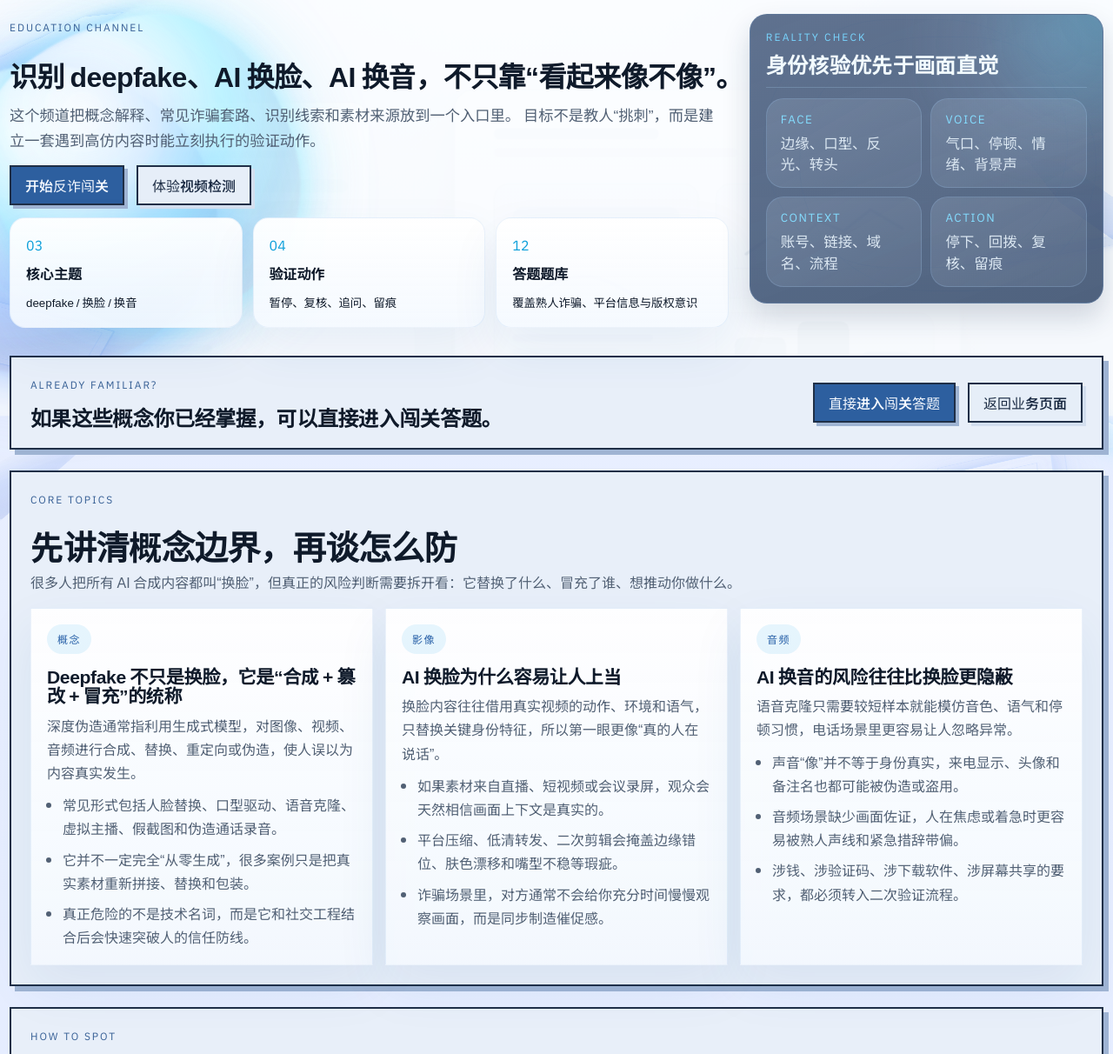
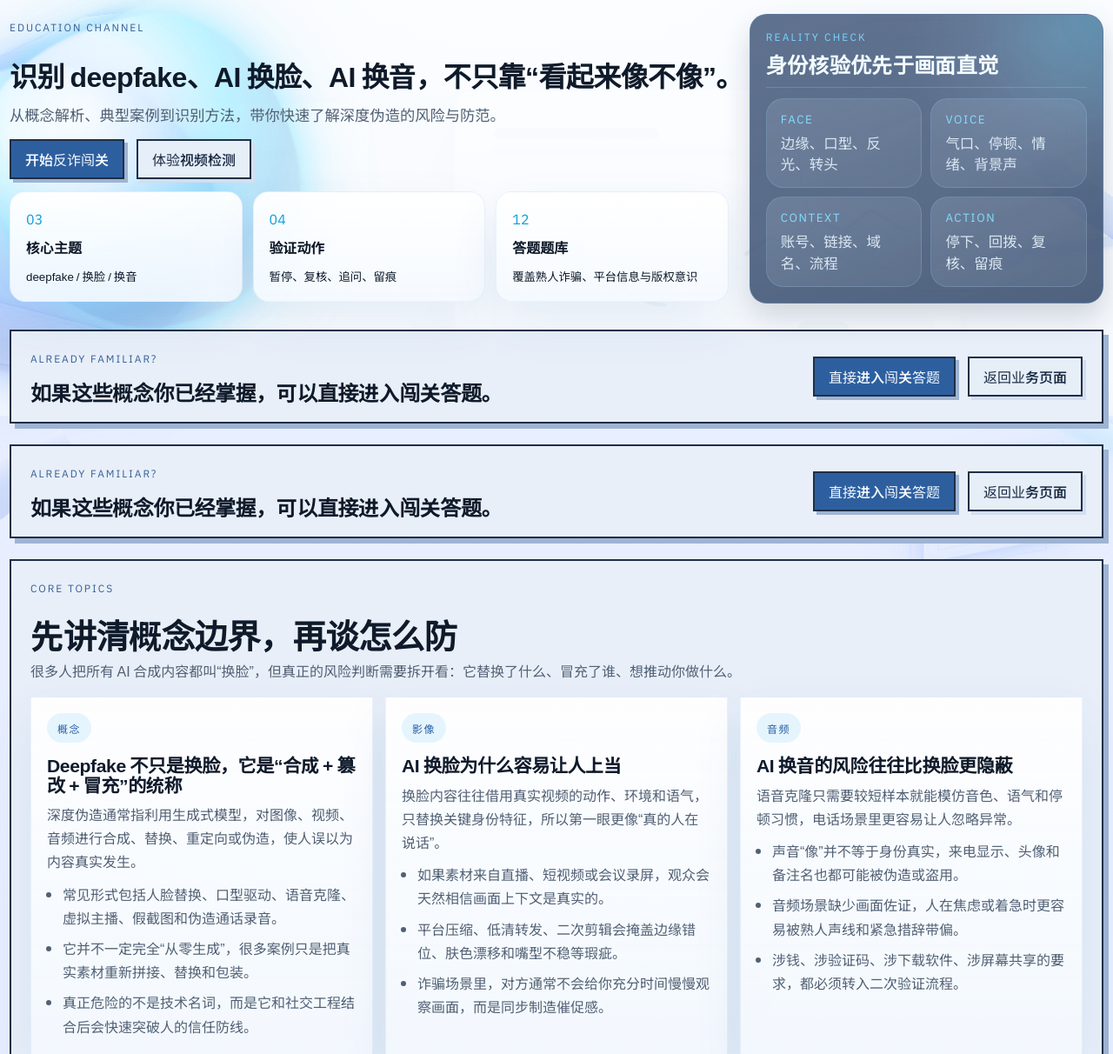
Before and after one commit to lkxdsb/deepfake, a FastAPI app: page /education in a window 1280 px wide. Shown: the part 70-1282 px from the top of the page at 87% size. Run offline with FastAPI, Linux system fonts and the light colour scheme.

Commit message:
修改部分文字

```diff
--- a/app/templates/chat.html
+++ b/app/templates/chat.html
@@ -38,7 +38,7 @@
     <div id="chat-thread" class="chat-canvas" aria-live="polite">
       <section id="chat-empty" class="chat-empty">
         <p class="chat-empty__eyebrow">Start A Conversation</p>
-        <h2>直接提问，不需要先选模式。</h2>
+        <h2>想了解深度伪造？从这里开始。</h2>
         <p class="chat-empty__lede">可以从检测原理、伪造痕迹、热力图解读、误检漏检解释这些高频问题开始。</p>
         <div class="chat-empty__signals">
           <div>
@@ -68,7 +68,7 @@
           class="chat-composer__input"
           rows="1"
           maxlength="2000"
-          placeholder="输入你关于深度伪造检测的问题..."
+          placeholder="请输入你想了解的问题，例如：什么是 AI 换脸？"
           {% if not ai_chat_ready %}disabled{% endif %}
         ></textarea>
         <button id="chat-submit" class="chat-composer__submit" type="submit" {% if not ai_chat_ready %}disabled{% endif %}>发送</button>
--- a/app/templates/education.html
+++ b/app/templates/education.html
@@ -8,8 +8,7 @@
     <p class="eyebrow">Education Channel</p>
     <h1>识别 deepfake、AI 换脸、AI 换音，不只靠“看起来像不像”。</h1>
     <p class="edu-hero__lede">
-      这个频道把概念解释、常见诈骗套路、识别线索和素材来源放到一个入口里。
-      目标不是教人“挑刺”，而是建立一套遇到高仿内容时能立刻执行的验证动作。
+      从概念解析、典型案例到识别方法，带你快速了解深度伪造的风险与防范。
     </p>
     <div class="hero__actions">
       <a class="button button--primary" href="/quiz">开始反诈闯关</a>
@@ -60,6 +59,17 @@
         </div>
       </div>
     </div>
+  </div>
+</section>
+
+<section class="section-block final-cta">
+  <div>
+    <p class="eyebrow">Already Familiar?</p>
+    <h2>如果这些概念你已经掌握，可以直接进入闯关答题。</h2>
+  </div>
+  <div class="hero__actions">
+    <a class="button button--primary" href="/quiz">直接进入闯关答题</a>
+    <a class="button button--ghost" href="/detect/video">返回业务页面</a>
   </div>
 </section>
 
@@ -136,8 +146,8 @@
 <section class="section-block">
   <div class="section-heading">
     <p class="eyebrow">Source Library</p>
-    <h2>参考资料与媒体素材优先选用官方来源及可复用资源</h2>
-    <p>为保障展示内容的准确性、规范性与版权合规性，这里整理了权威信息来源与可复用媒体资源，便于在演示页面、答辩材料与科普内容中规范引用。</p>
+    <h2>深伪案例与防范指南</h2>
+    <p>精选深度伪造相关案例和实用知识，让你更直观地了解它、识别它、远离它。</p>
   </div>
   <div class="edu-resource-groups">
     {% for group in resource_groups %}
--- a/requirements.txt
+++ b/requirements.txt
@@ -1,4 +1,4 @@
-fastapi
+fastapi==0.107.0
 uvicorn[standard]
 jinja2
 python-multipart
```
